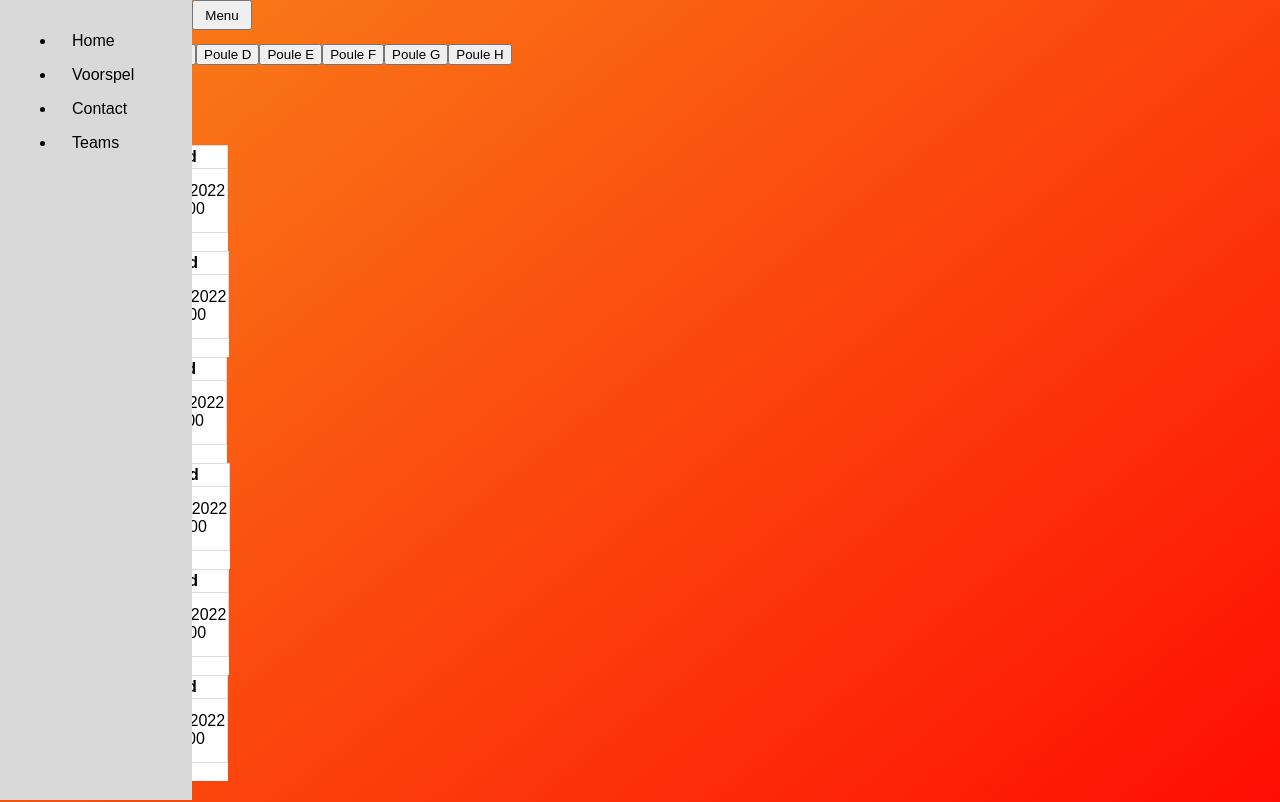
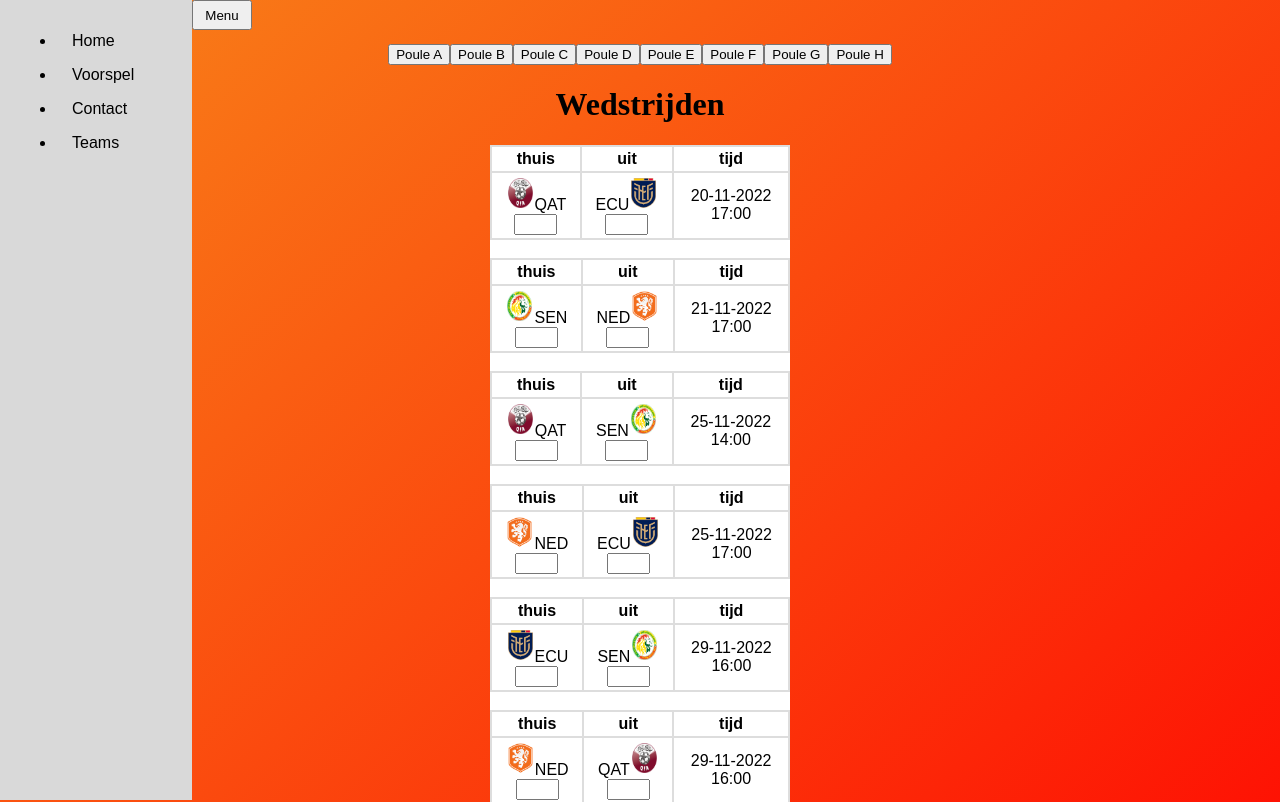
Before and after one commit to LarsDeStam231/stage, a React (Create React App) app: page /Voorspel in a window 1280 px wide. Shown: the top 802 px of the page. Built offline with nearby package versions, Linux system fonts and the light colour scheme.

Commit message:
voorspel tekst centraal knockout pagina aangemaakt

```diff
--- a/src/index.css
+++ b/src/index.css
@@ -1,6 +1,6 @@
 #test {
   background-repeat: no-repeat;
-  height: 993px;
+  height: 1100px;
   /* background-color: #6cabdd; /* For browsers that do not support gradients */
  background-image: linear-gradient(to bottom right, #F88319, #FF0000);
     }
--- a/src/pages/Voorspel.js
+++ b/src/pages/Voorspel.js
@@ -1,6 +1,7 @@
 import React, {useState} from 'react';
 import "./styles.css";
 import {teamlist, poules, matches} from './Data.js';
+import { Outlet, Link } from "react-router-dom";
 
 const Voorspel = () => {
 
@@ -96,7 +97,7 @@ console.log(match)
 
   return (
 
-  <div>
+  <div class="outer-div">
   <br />
   <br />
 
@@ -170,11 +171,21 @@ console.log(match)
 
 
   </table>
+
+  <Link to="/knockout">knockoutfase
+  </Link>
+
+
 </div>
 
+
+
+//maak een button die de bovenste 2 tabellen pushed naar een andere tabellen
+//gebruik hiervoor localStorage
 
 //hier staat de tabel met alle gegevens die gemaakt zijn uit de score van de vorige tabel
 )
 }
 
+
 export default Voorspel;
--- /dev/null
+++ b/src/pages/knockout.js
@@ -0,0 +1,4 @@
+import React from 'react';
+import "./styles.css";
+import "./voorspel.js";
+import {teamlist, poules, matches} from './Data.js';
--- a/src/pages/styles.css
+++ b/src/pages/styles.css
@@ -1,3 +1,15 @@
+.outer-div {
+  text-align: center;
+  width: 600px;
+  margin: auto;
+
+}
+
+.prediction {
+  width: 300px;
+  margin: auto;
+}
+
 .begin {
   font-family: sans-serif;
   font-size: 18px;
@@ -54,9 +66,9 @@ table {
 }
 
 td, th {
-  border: 1px solid #dddddd;
+  border: 2px solid #dddddd;
   text-align: center;
-  padding: 2px;
+  padding: 3px;
 }
 
 input {
```
